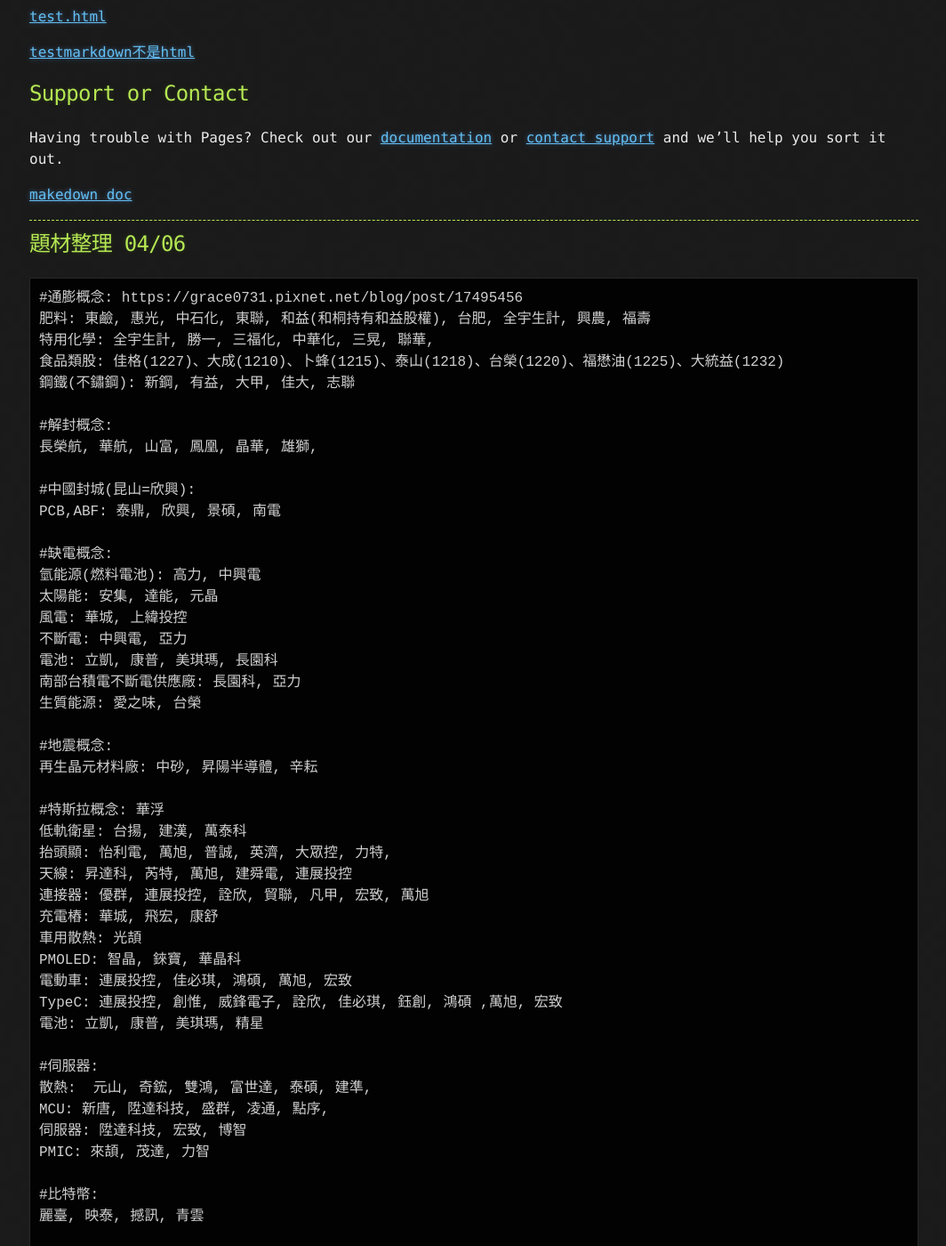
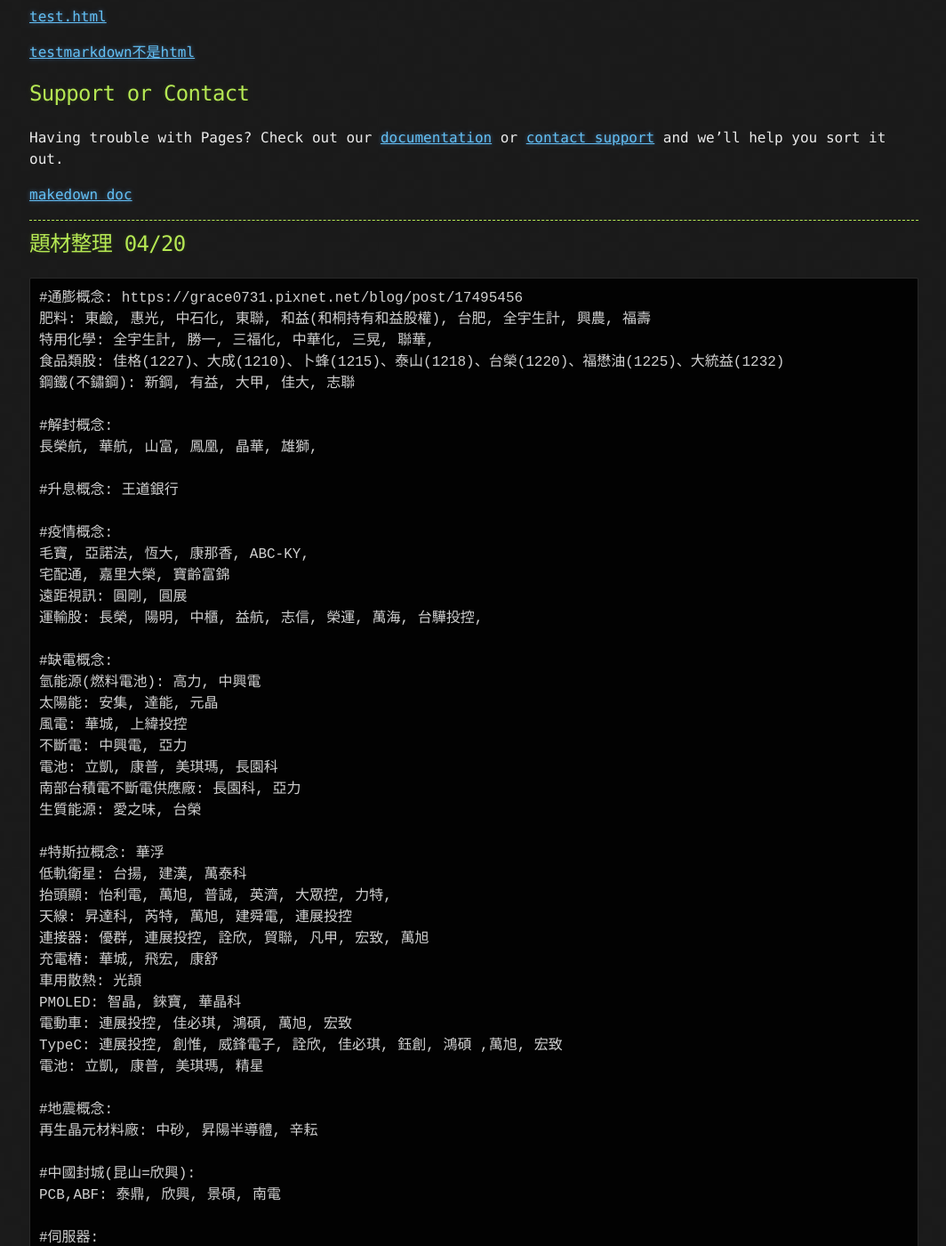
Before and after one commit to lepg5487/Stock_God, a Jekyll site: the page built from index.md, in a window 1280 px wide and 1400 px high, scrolled down 19773 px. Shown: the whole window at 89% size, without its empty margins (107-1171 px from the left). Built offline with Jekyll 4.4.1, drawn with Linux system fonts in a browser that asks for light colours; our own code applies the rules of GitHub Pages for plain Markdown files; some of the changed text lies outside the part shown.

Commit message:
Update index.md

````diff
--- a/index.md
+++ b/index.md
@@ -839,7 +839,7 @@
 
 ---
 
-## 題材整理 04/06
+## 題材整理 04/20
 ```
 #通膨概念: https://grace0731.pixnet.net/blog/post/17495456
 肥料: 東鹼, 惠光, 中石化, 東聯, 和益(和桐持有和益股權), 台肥, 全宇生計, 興農, 福壽
@@ -850,8 +850,13 @@
 #解封概念:
 長榮航, 華航, 山富, 鳳凰, 晶華, 雄獅,
 
-#中國封城(昆山=欣興):
-PCB,ABF: 泰鼎, 欣興, 景碩, 南電
+#升息概念: 王道銀行
+
+#疫情概念:
+毛寶, 亞諾法, 恆大, 康那香, ABC-KY,
+宅配通, 嘉里大榮, 寶齡富錦
+遠距視訊: 圓剛, 圓展
+運輸股: 長榮, 陽明, 中櫃, 益航, 志信, 榮運, 萬海, 台驊投控,
 
 #缺電概念:
 氫能源(燃料電池): 高力, 中興電
@@ -877,6 +879,12 @@
 TypeC: 連展投控, 創惟, 威鋒電子, 詮欣, 佳必琪, 鈺創, 鴻碩 ,萬旭, 宏致
 電池: 立凱, 康普, 美琪瑪, 精星
 
+#地震概念:
+再生晶元材料廠: 中砂, 昇陽半導體, 辛耘
+
+#中國封城(昆山=欣興):
+PCB,ABF: 泰鼎, 欣興, 景碩, 南電
+
 #伺服器:
 散熱:  元山, 奇鋐, 雙鴻, 富世達, 泰碩, 建準,
 MCU: 新唐, 陞達科技, 盛群, 凌通, 點序,
````
Also changed, not shown: other parts of index.md (+0 -10 lines).
